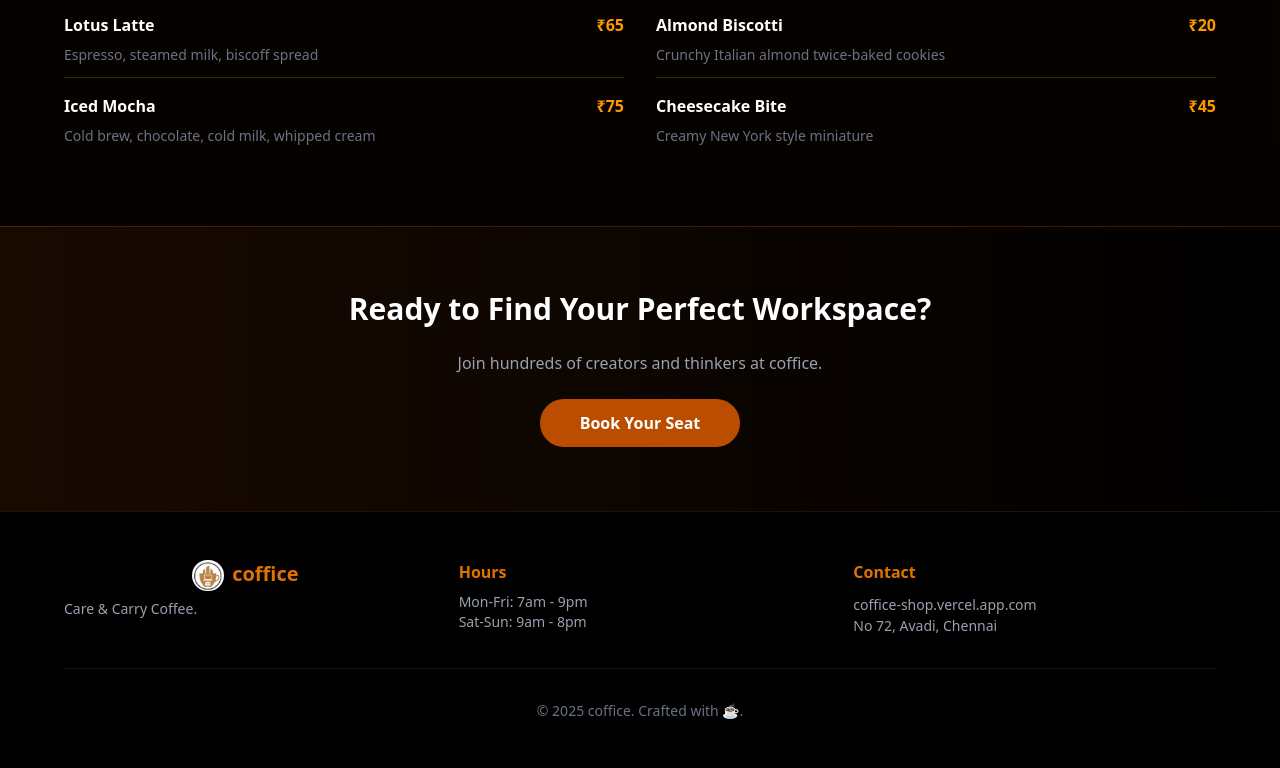
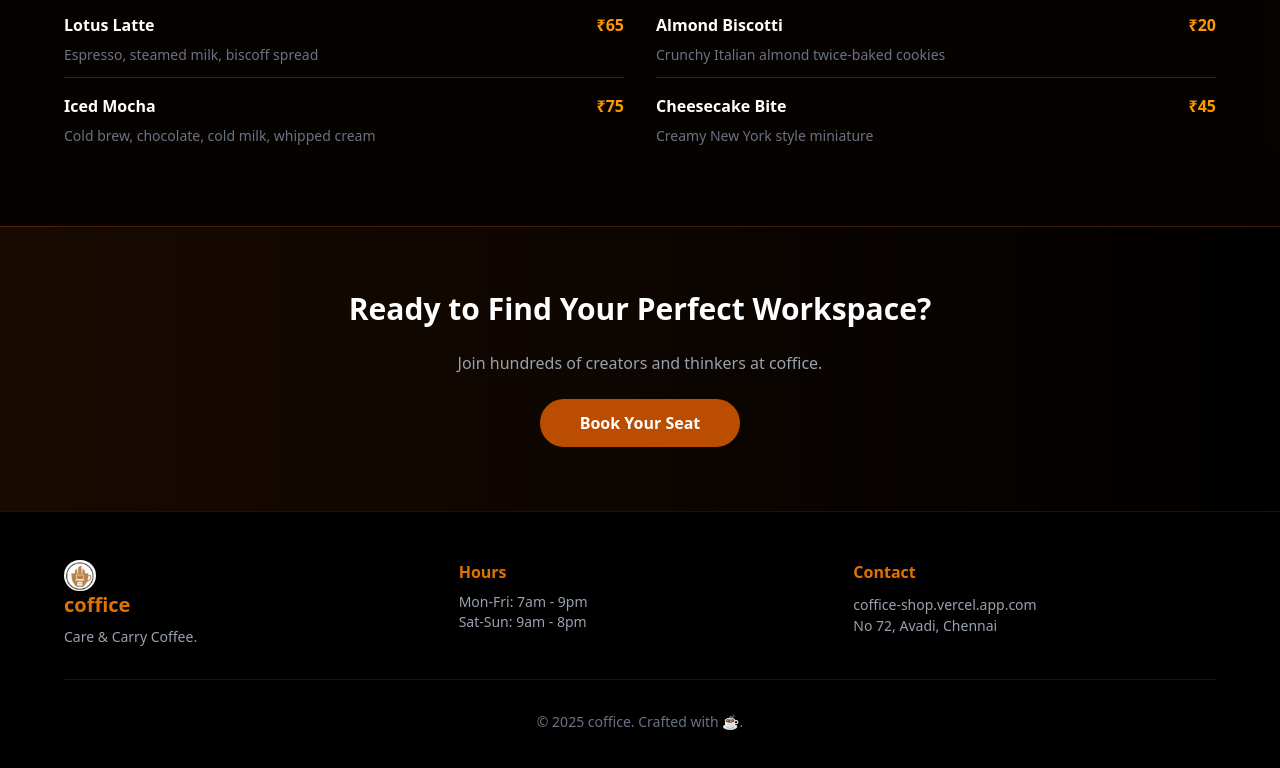
Before and after one commit to prakashmcodes/coffice, a website built with Vite: page index.html in a window 1280 px wide. Shown: the part 1634-2402 px from the top of the page. Built offline with nearby package versions, Linux system fonts and the light colour scheme.

```diff
--- a/index.html
+++ b/index.html
@@ -200,7 +200,7 @@
         <div class="max-w-6xl mx-auto">
             <div class="grid md:grid-cols-3 gap-8 mb-8 text-center md:text-left">
                 <div>
-                    <h3 class="text-xl font-bold text-amber-600 mb-2 flex gap-x-2 justify-center"><img src="image.png" class="w-8 rounded-full flex justify-center items-center" alt=""> coffice</h3>
+                    <h3 class="text-xl font-bold text-amber-600 mb-2 max-md:flex gap-x-2 justify-center"><img src="image.png" class="w-8 rounded-full" alt=""> coffice</h3>
                     <p class="text-gray-400 text-sm">Care & Carry Coffee.</p>
                 </div>
                 <div>
```
